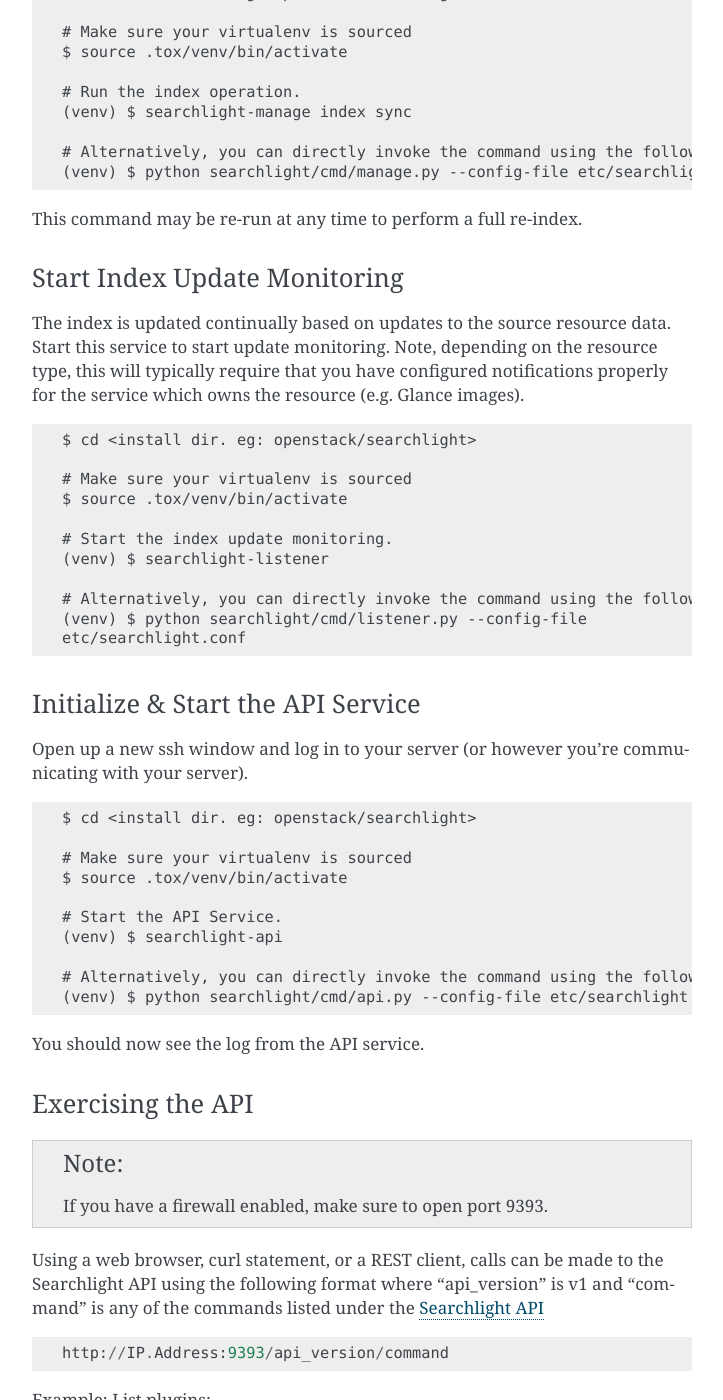
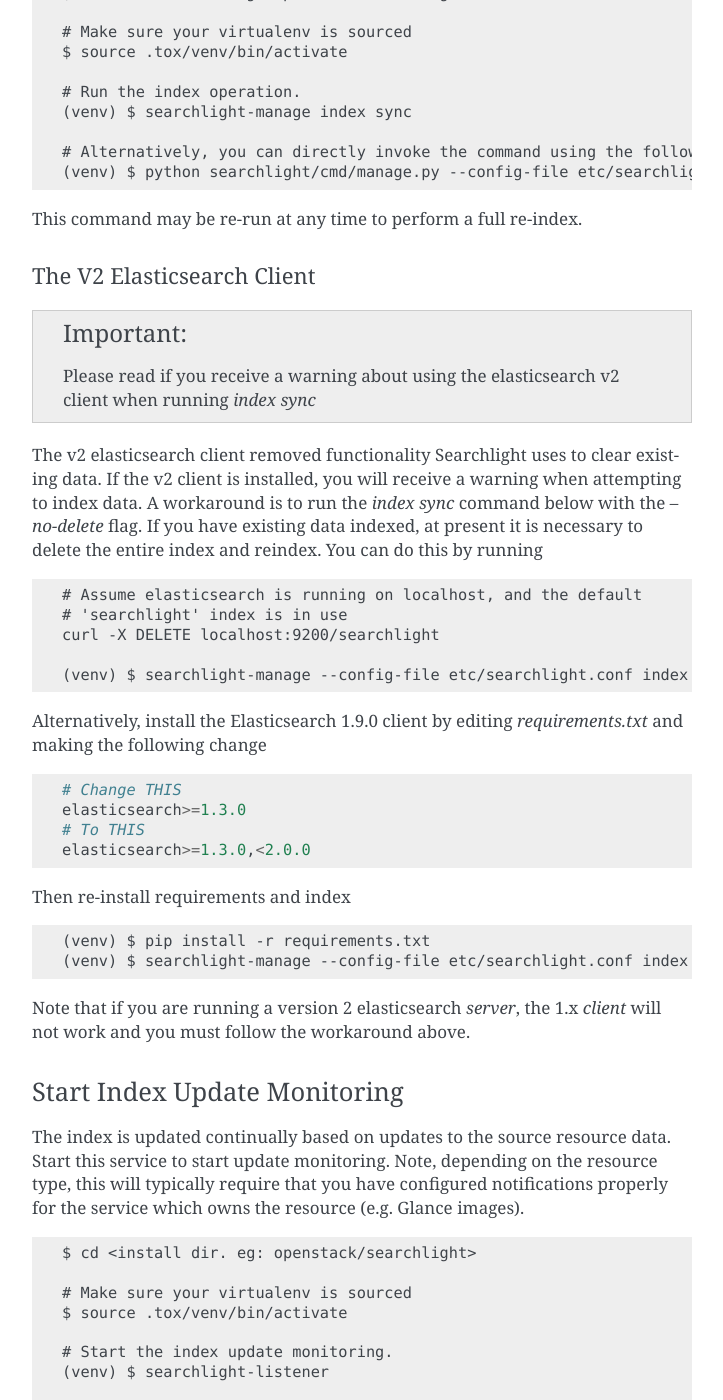
Before and after one commit to openstack-archive/searchlight, a Sphinx documentation site: the page built from doc/source/dev-environment.rst, in a window 1280 px wide and 1400 px high, scrolled down 3859 px. Shown: the whole window, without its empty margins (388-1111 px from the left). Built offline with Sphinx 7.4.7, drawn with Linux system fonts in a browser that asks for light colours; formulas are drawn with MathJax 3; the version number is read from the project's files by our own code; some of the changed text lies outside the part shown.

Commit message:
Emit warning if indexing with elasticsearch v2
If the v2 client is installed, emit a warning when attempting to index
without --no-delete (the default) instructing the user to consult the
documentation to manually delete the index and rerun with --no-delete.

This can be removed after global-requirements is capped (see
https://review.openstack.org/#/c/252075/) or once reindexing no longer
requires an in-place clearing of data.

Change-Id: I8ad3efb0addf6be516b0f8bbf18543b19175ac5d
Partial-Bug: #1515412

```diff
--- a/doc/source/dev-environment.rst
+++ b/doc/source/dev-environment.rst
@@ -233,6 +233,47 @@
 
 This command may be re-run at any time to perform a full re-index.
 
+The V2 Elasticsearch Client
+---------------------------
+
+.. IMPORTANT:: Please read if you receive a warning about using the
+   elasticsearch v2 client when running `index sync`
+
+The v2 elasticsearch client removed functionality Searchlight uses to
+clear existing data. If the v2 client is installed, you will receive a
+warning when attempting to index data. A workaround is to run the
+`index sync` command below with the `--no-delete` flag. If you have
+existing data indexed, at present it is necessary to delete the entire
+index and reindex. You can do this by running
+
+::
+
+   # Assume elasticsearch is running on localhost, and the default
+   # 'searchlight' index is in use
+   curl -X DELETE localhost:9200/searchlight
+
+   (venv) $ searchlight-manage --config-file etc/searchlight.conf index sync --no-delete
+
+Alternatively, install the Elasticsearch 1.9.0 client by editing
+`requirements.txt` and making the following change
+
+::
+
+   # Change THIS
+   elasticsearch>=1.3.0
+   # To THIS
+   elasticsearch>=1.3.0,<2.0.0
+
+Then re-install requirements and index
+
+::
+
+   (venv) $ pip install -r requirements.txt
+   (venv) $ searchlight-manage --config-file etc/searchlight.conf index sync
+
+Note that if you are running a version 2 elasticsearch *server*, the 1.x
+*client* will not work and you must follow the workaround above.
+
 Start Index Update Monitoring
 =============================
 
--- a/doc/source/elasticsearch.rst
+++ b/doc/source/elasticsearch.rst
@@ -21,6 +21,10 @@
 `Elasticsearch <http://http://www.elasticsearch.org/>`_;
 Elasticsearch has very good documentation on installation but some pointers
 are provided here.
+
+.. IMPORTANT:: We *strongly* recommend using Elasticsearch 1.x and the
+   accompanying python client version. Searchlight has not been tested with
+   v2 and has some known issues around indexing data.
 
 Installation
 ~~~~~~~~~~~~
```
Also changed, not shown: 2 other files.
